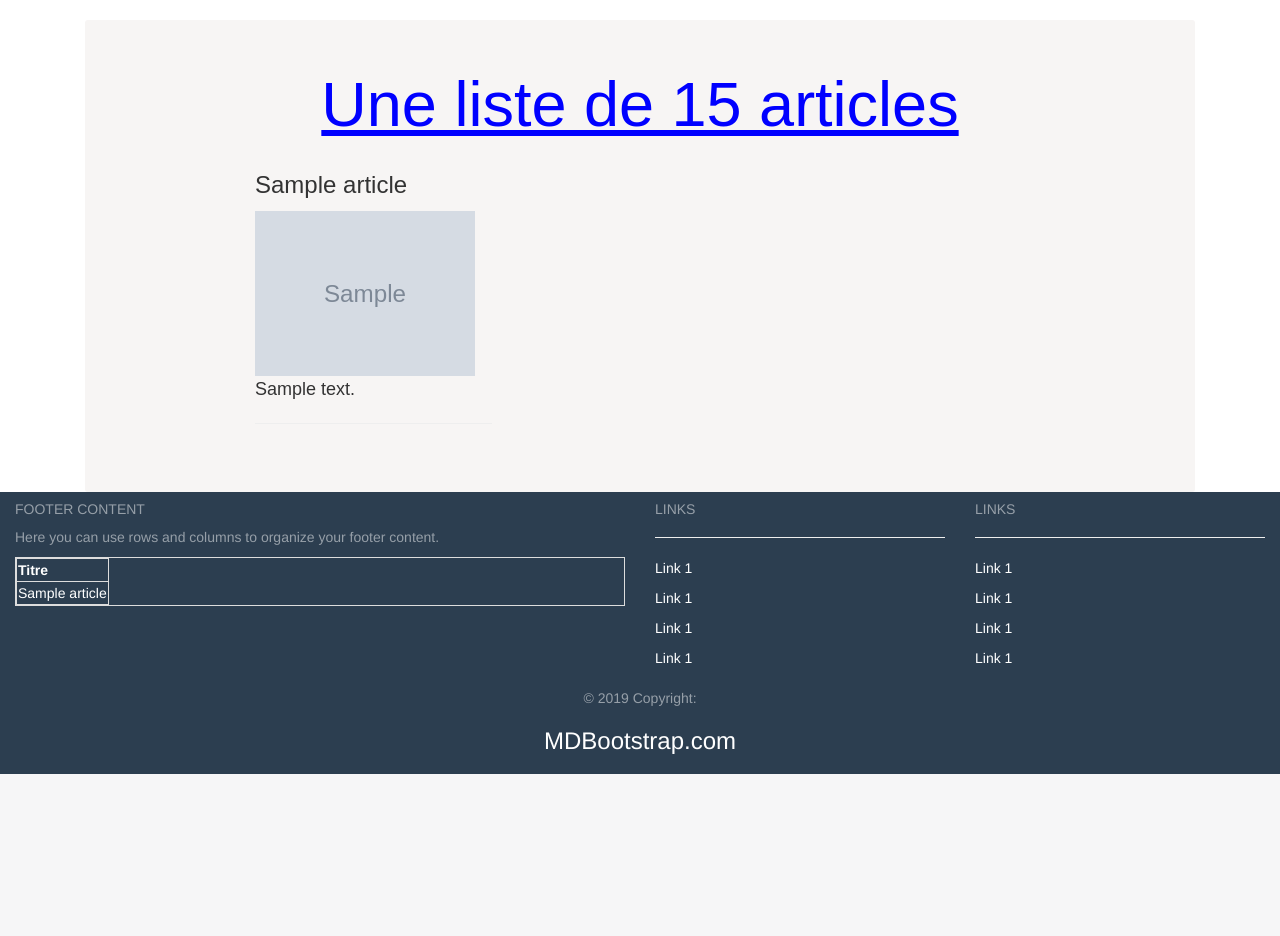
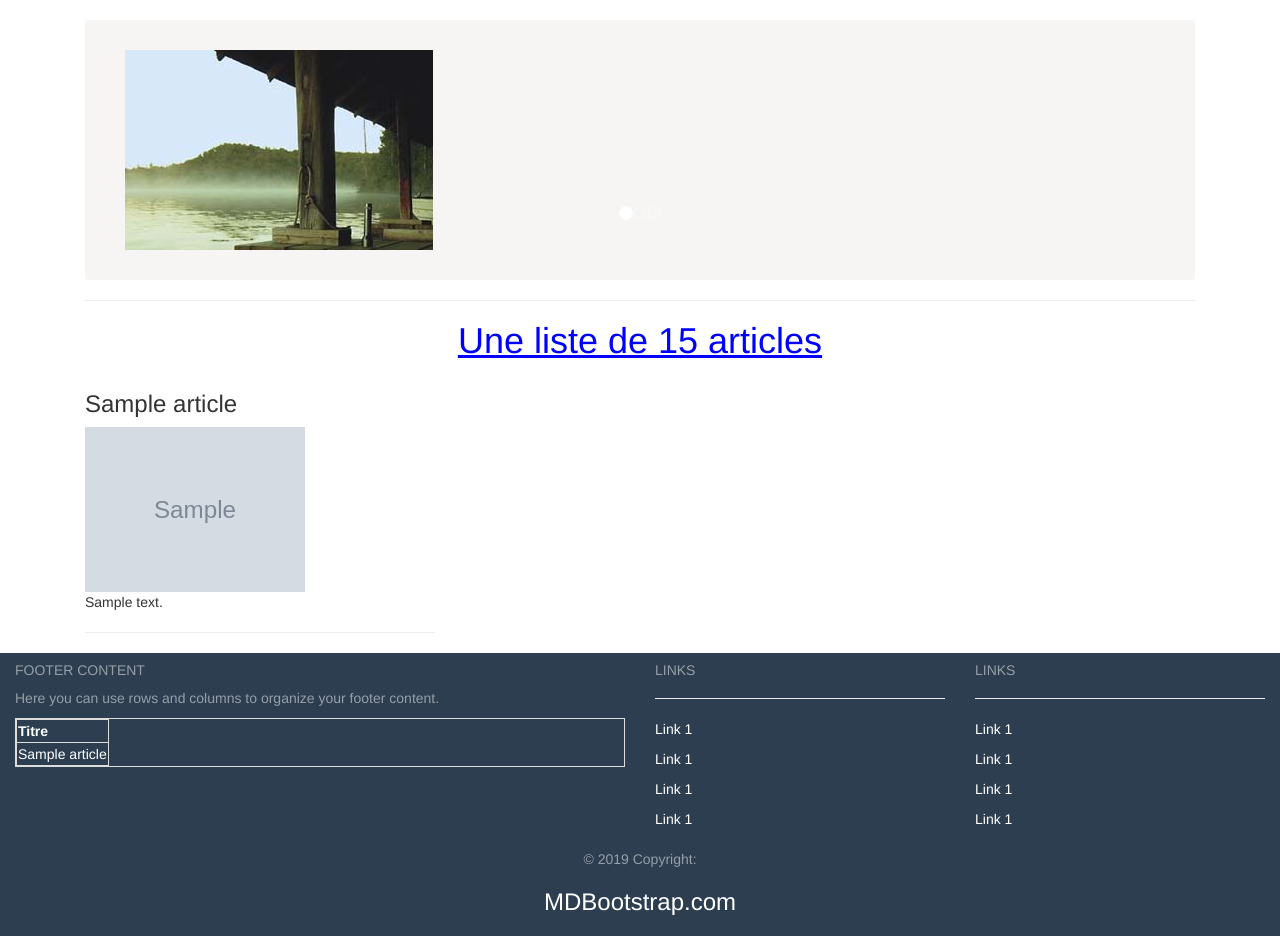
Before and after one commit to marcelnuzzo/shopStore, a Symfony app: template templates/home/index.html.twig in a window 1280 px wide. Shown: the part 72-1008 px from the top of the page. Before the commit the page ends 846 px from the top, so only its background shows below. Run offline with Twig, Linux system fonts and the light colour scheme; the template is opened without the code that fills it: most values are stand-ins (such as "Sample title", 1, 10 or a date in 2020); grey boxes marked "Sample" are stand-in pictures; some libraries are stand-ins or nearby versions.

Commit message:
vich upload

```diff
--- a/composer.json
+++ b/composer.json
@@ -12,7 +12,7 @@
         "symfony/console": "4.3.*",
         "symfony/dotenv": "4.3.*",
         "symfony/expression-language": "4.3.*",
-        "symfony/flex": "^1.3.1",
+        "symfony/flex": "^1.5",
         "symfony/form": "4.3.*",
         "symfony/framework-bundle": "4.3.*",
         "symfony/http-client": "4.3.*",
@@ -27,7 +27,8 @@
         "symfony/twig-bundle": "4.3.*",
         "symfony/validator": "4.3.*",
         "symfony/web-link": "4.3.*",
-        "symfony/yaml": "4.3.*"
+        "symfony/yaml": "4.3.*",
+        "vich/uploader-bundle": "1.8"
     },
     "require-dev": {
         "doctrine/doctrine-fixtures-bundle": "^3.2",
--- a/config/bundles.php
+++ b/config/bundles.php
@@ -17,4 +17,5 @@ return [
     Doctrine\Bundle\FixturesBundle\DoctrineFixturesBundle::class => ['dev' => true, 'test' => true],
     Knp\Bundle\PaginatorBundle\KnpPaginatorBundle::class => ['all' => true],
     EasyCorp\Bundle\EasyAdminBundle\EasyAdminBundle::class => ['all' => true],
+    Vich\UploaderBundle\VichUploaderBundle::class => ['all' => true],
 ];
--- a/templates/home/apropos.html.twig
+++ b/templates/home/apropos.html.twig
@@ -28,7 +28,7 @@
   <hr>
   <div class="carousel-inner">
       <div class="carousel-item active">
-      <img class="" src="https://lorempixel.com/400/200/?13185" heigth="300" width="400" alt="First slide">
+        <img class="" src="/image/1.jpg" heigth="100" width="500" alt="First slide">
       </div>
       <div class="carousel-item">
         <img class="" src="https://lorempixel.com/400/200/?26112" heigth="300" width="400" alt="Second slide">
--- a/templates/home/index.html.twig
+++ b/templates/home/index.html.twig
@@ -4,15 +4,31 @@
 
 {% block body %}
 
-<style>
-    .example-wrapper { margin: 1em auto; max-width: 800px; width: 95%; font: 18px/1.5 sans-serif; }
-    .example-wrapper code { background: #F5F5F5; padding: 2px 6px; }
-</style>
 <div class="jumbotron">
+<div id="carouselExampleIndicators" class="carousel slide" data-ride="carousel">
+    <ol class="carousel-indicators">
+        <li data-target="#carouselExampleIndicators" data-slide-to="0" class="active"></li>
+        <li data-target="#carouselExampleIndicators" data-slide-to="1"></li>
+        <li data-target="#carouselExampleIndicators" data-slide-to="2"></li>
+    </ol>
+    <div class="carousel-inner">
+        <div class="carousel-item active">
+            <img class="" src="/image/1.jpg"  alt="First slide">
+        </div>
+        <div class="carousel-item">
+            <img class="" src="/image/2.jpg"  alt="Second slide">
+        </div>
+        <div class="carousel-item">
+            <img class="" src="/image/car.jpg"  alt="Third slide">
+        </div>
+    </div>
+</div>
+</div>
+<hr>
     <div><a id="cRetour" class="cInvisible" style="color:green" href="#haut">page up</a></div>
-    <div class="example-wrapper">
+
         <h1  id="haut" style="text-decoration:underline;color:blue;text-align:center">Une liste de 15 articles</h1>
-        <div class="container-fluid">
+        <div class="container-fluide">
             <section class='articles'>
                 <div class="row">
                     <div class="col-4">
@@ -48,9 +64,7 @@
                 </div>
             </section>
         </div>
-    </div>
-</div>
-<div class="navigation">
+        <div class="navigation">
             {{ knp_pagination_render(articles) }}
         </div>
          <script>
```
Also changed, not shown: public/image/1.jpg, public/image/2.jpg, public/image/car.jpg (added), public/image/hotel.jpg (added), 5 other files. Lines whose indentation alone changed are shown as unchanged.
